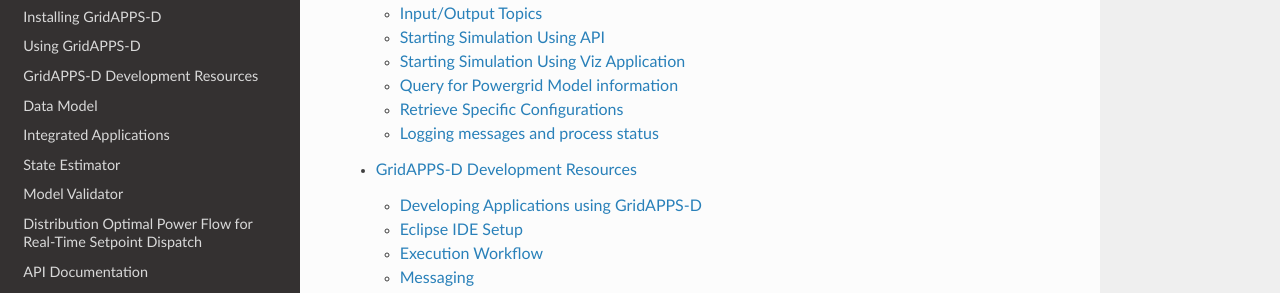
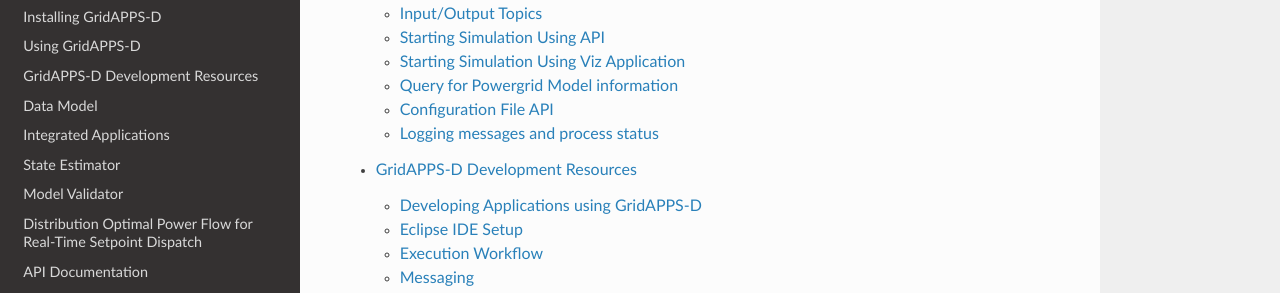
Before and after one commit to ericstephan/gridappsd-docs, a Sphinx documentation site: the page built from docs/source/index.rst, in a window 1280 px wide and 900 px high, scrolled down 643 px. Shown: the part 158-451 px from the top of the window. Built offline with Sphinx 7.4.7 and the Read the Docs theme 2.0.0, drawn with Linux system fonts in a browser that asks for light colours; pages that are not in the unit, such as notebooks, are missing from menus.

Commit message:
Update index.rst

```diff
--- a/docs/source/using_gridappsd/index.rst
+++ b/docs/source/using_gridappsd/index.rst
@@ -33,7 +33,7 @@
 -----------------------------
 .. include:: api_examples/pg_data_manager.rst
 
-Retrieve Specific Configurations
+Configuration File API
 -----------------------------
 .. include:: api_examples/config_data_manager.rst
 
```
